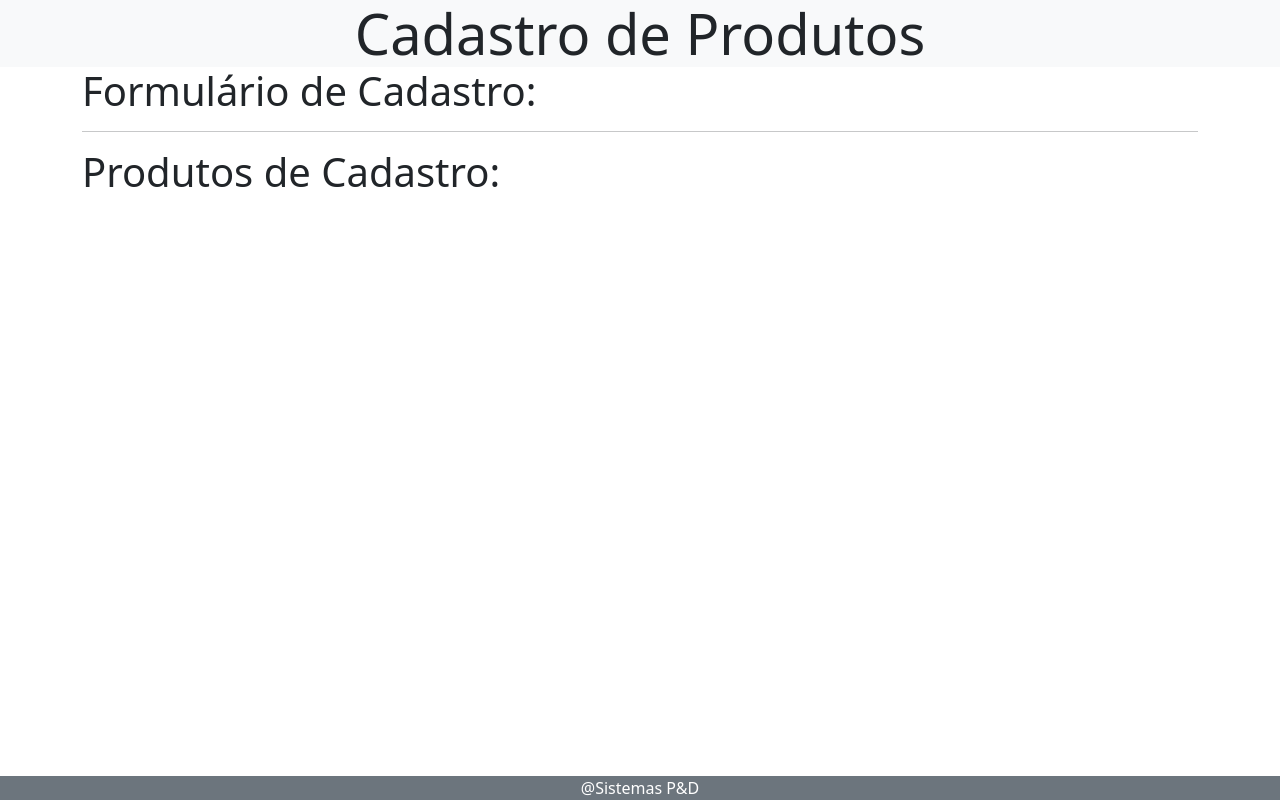
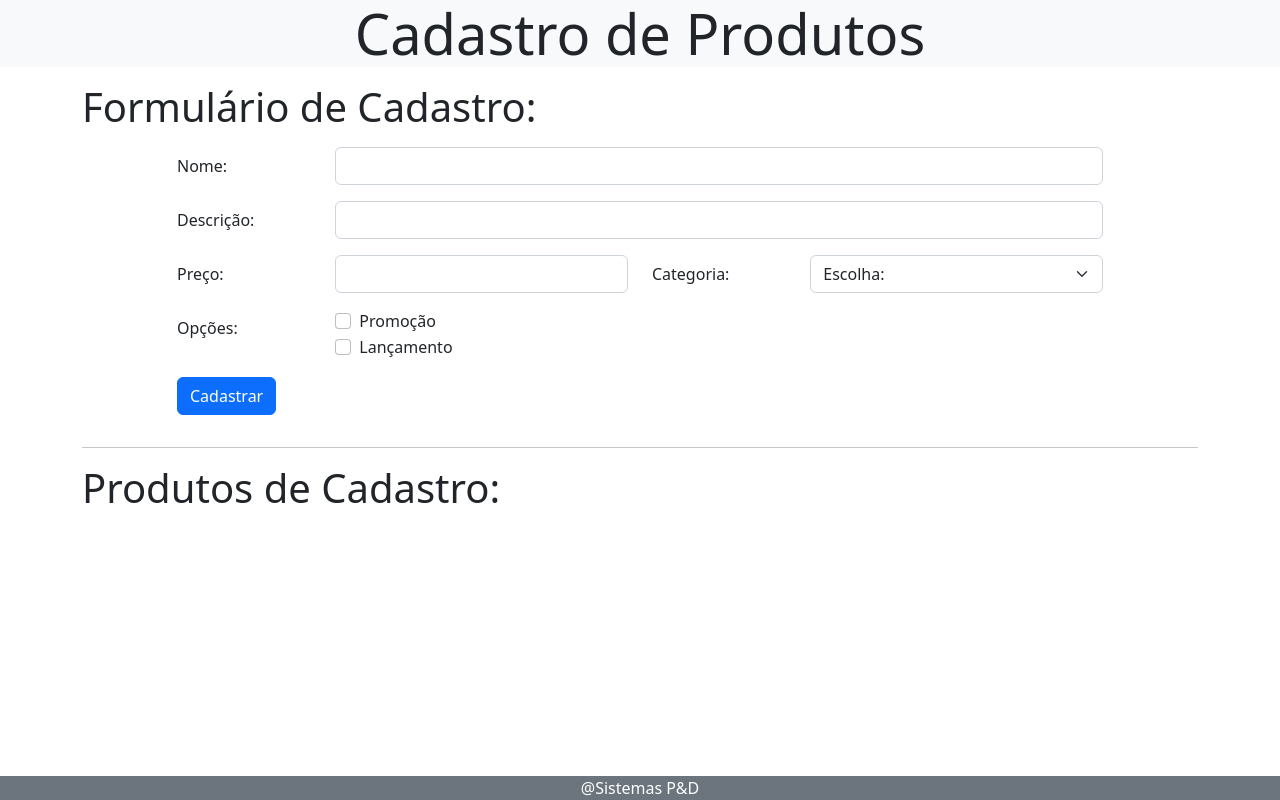
Before and after one commit to bootcampfullstack/bootcamp-devjr-modulo5-cadastro-produto, a plain HTML site: page index.html in a window 1280 px wide. Drawn offline with nearby package versions, Linux system fonts and the light colour scheme.

Commit message:
closes #2 - form product

```diff
--- a/index.html
+++ b/index.html
@@ -1,22 +1,86 @@
 <!doctype html>
 <html lang="en">
-  <head>
+
+<head>
     <meta charset="utf-8">
     <meta name="viewport" content="width=device-width, initial-scale=1">
     <title>Bootstrap demo</title>
-    <link href="https://cdn.jsdelivr.net/npm/bootstrap@5.2.0-beta1/dist/css/bootstrap.min.css" rel="stylesheet" integrity="sha384-0evHe/X+R7YkIZDRvuzKMRqM+OrBnVFBL6DOitfPri4tjfHxaWutUpFmBp4vmVor" crossorigin="anonymous">
-  </head>
-  <body>
+    <link href="https://cdn.jsdelivr.net/npm/bootstrap@5.2.0-beta1/dist/css/bootstrap.min.css" rel="stylesheet"
+        integrity="sha384-0evHe/X+R7YkIZDRvuzKMRqM+OrBnVFBL6DOitfPri4tjfHxaWutUpFmBp4vmVor" crossorigin="anonymous">
+</head>
+
+<body>
 
     <header class="display-4 bg-light text-center">
         Cadastro de Produtos
     </header>
 
-    <main class="container">
+    <main class="container mt-3">
         <section>
             <div class="display-6">
                 Formulário de Cadastro:
             </div>
+
+            <div class="row">
+                <div class="col-md-10 offset-md-1">
+                    <form>
+                        <div class="row mb-3 mt-3">
+                            <label for="inputName" class="col-sm-2 col-form-label">Nome:</label>
+                            <div class="col-sm-10">
+                                <input type="text" class="form-control" id="inputName">
+                            </div>
+                        </div>
+
+                        <div class="row mb-3 mt-3">
+                            <label for="inputDescription" class="col-sm-2 col-form-label">Descrição:</label>
+                            <div class="col-sm-10">
+                                <input type="text" class="form-control" id="inputDescription">
+                            </div>
+                        </div>
+
+                        <div class="row mb-3 mt-3">
+                            <label for="inputPrice" class="col-sm-2 col-form-label">Preço:</label>
+                            <div class="col-sm-4">
+                                <input type="text" class="form-control" id="inputPrice">
+                            </div>
+
+                            <label for="selectCategory" class="col-sm-2 col-form-label">Categoria:</label>
+                            <div class="col-sm-4">
+                                <select class="form-select" aria-label="Selecione uma categoria" id="selectCategory">
+                                    <option selected>Escolha:</option>
+                                    <option value="1">Produção Própria</option>
+                                    <option value="2">Nacional</option>
+                                    <option value="3">Importado</option>
+                                </select>
+                            </div>
+                        </div>
+                        <div class="row mb-3 mt-3">
+                            <label for="inputPrice" class="col-sm-2 col-form-label">Opções:</label>
+                            <div class="col-sm-4">
+                                <div class="form-check">
+                                    <input class="form-check-input" type="checkbox" value="" id="checkBoxPromotion">
+                                    <label class="form-check-label" for="checkBoxPromotion">
+                                        Promoção
+                                    </label>
+                                </div>
+                                <div class="form-check">
+                                    <input class="form-check-input" type="checkbox" value="" id="checkBoxNewProduct">
+                                    <label class="form-check-label" for="checkBoxNewProduct">
+                                        Lançamento
+                                    </label>
+                                </div>
+                            </div>
+                        </div>
+                        <div class="row mb-3 mt-3">
+                            <div class="col-sm-4">
+                                <button type="submit" class="btn btn-primary">Cadastrar</button>
+                            </div>
+                        </div>
+                    </form>
+                </div>
+            </div>
+
+
         </section>
         <hr>
         <section>
@@ -30,6 +94,9 @@
         @Sistemas P&D
     </footer>
 
-    <script src="https://cdn.jsdelivr.net/npm/bootstrap@5.2.0-beta1/dist/js/bootstrap.bundle.min.js" integrity="sha384-pprn3073KE6tl6bjs2QrFaJGz5/SUsLqktiwsUTF55Jfv3qYSDhgCecCxMW52nD2" crossorigin="anonymous"></script>
-  </body>
+    <script src="https://cdn.jsdelivr.net/npm/bootstrap@5.2.0-beta1/dist/js/bootstrap.bundle.min.js"
+        integrity="sha384-pprn3073KE6tl6bjs2QrFaJGz5/SUsLqktiwsUTF55Jfv3qYSDhgCecCxMW52nD2"
+        crossorigin="anonymous"></script>
+</body>
+
 </html>
```
